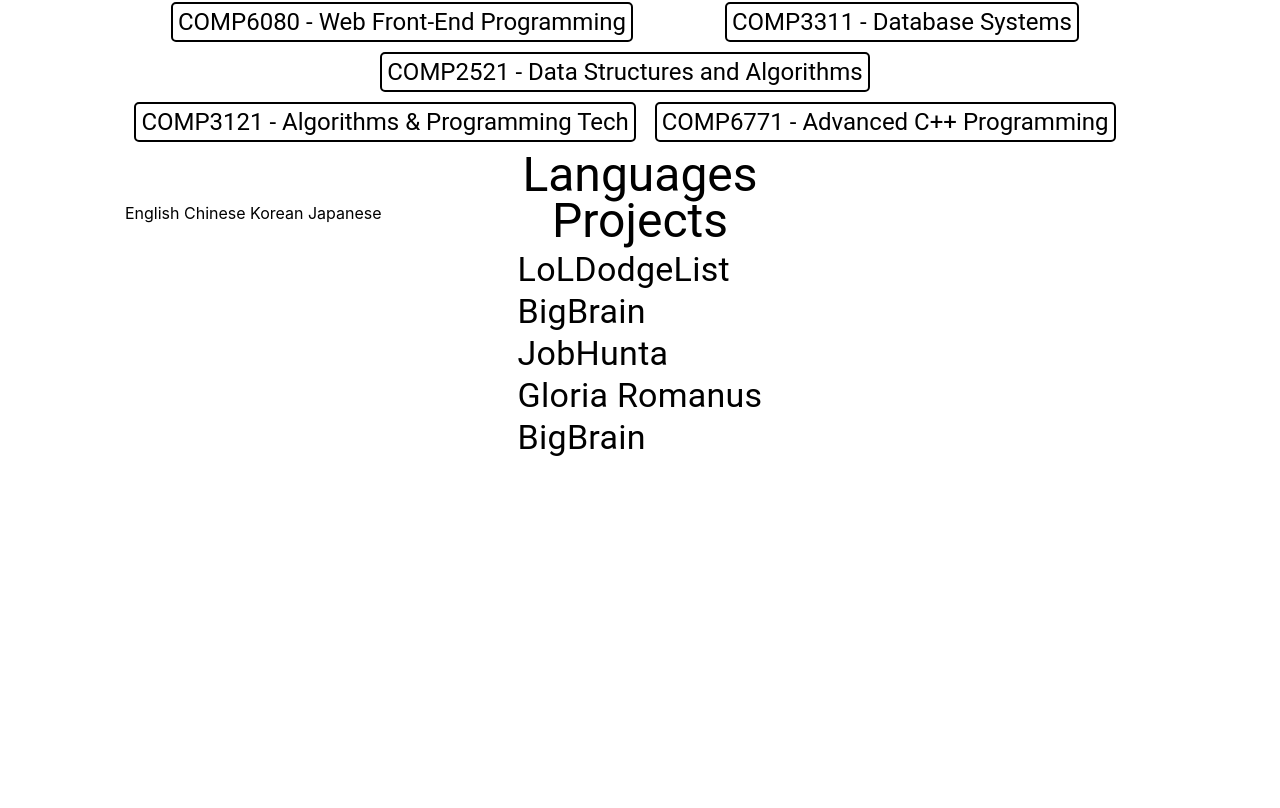
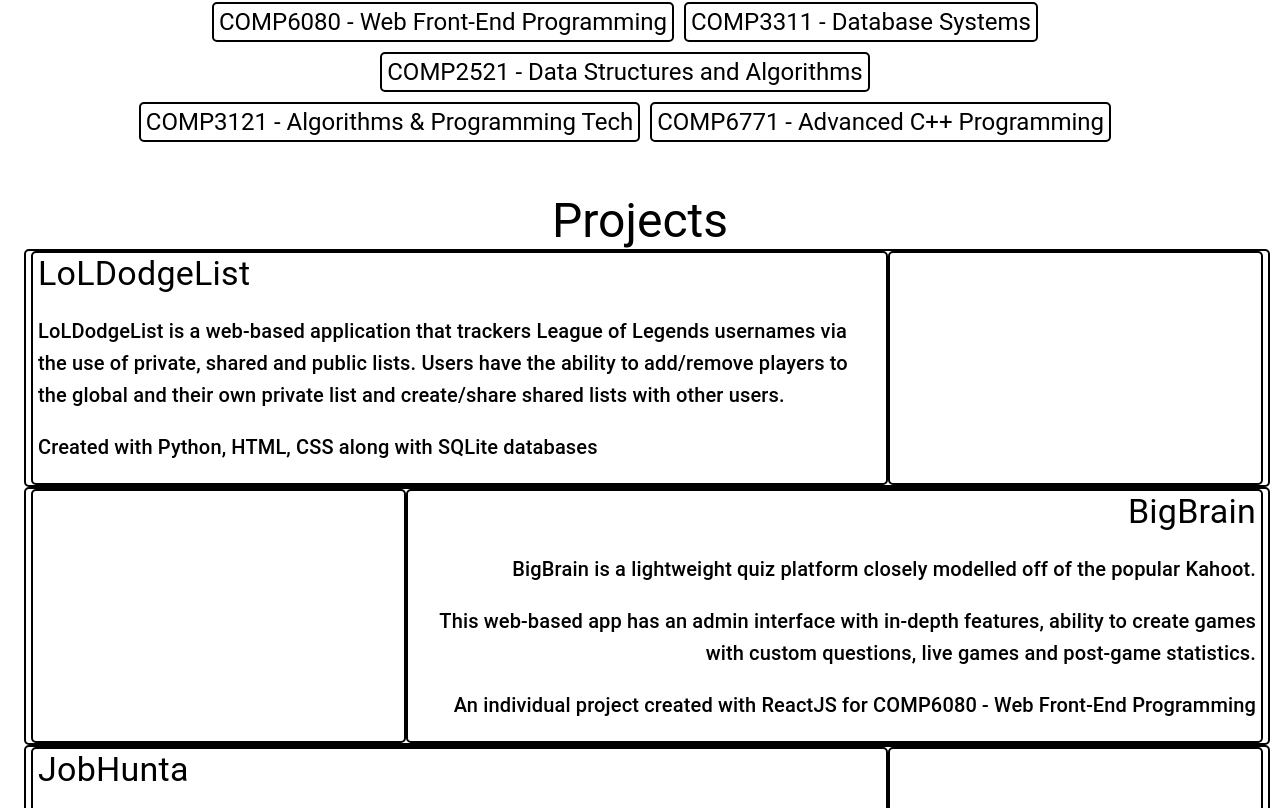
Before and after one commit to xhslgit/tonyliao.com, a React (Create React App) app: page / in a window 1280 px wide. Shown: the part 1432-2240 px from the top of the page. Built offline with nearby package versions, Linux system fonts and the light colour scheme.

Commit message:
Personal project descriptions added

```diff
--- a/src/App.js
+++ b/src/App.js
@@ -1,6 +1,7 @@
 import NavBar from './components/NavBar';
 import Intro from './components/Intro';
 import About from './components/About';
+import Project from './components/Project';
 import { useRef } from 'react'
 import { Container, Grid, Typography } from '@material-ui/core';
 const App = () => {
@@ -36,17 +37,37 @@ const App = () => {
           <About />
         </Grid>
         <Grid item ref={projectRef}>
-          <Container m={1000} id="project" style={{height: '100vh'}}>
+          <Container m={1000} id="project" style={{height: '140vh', width: '100vw'}}>
             <Typography variant="h3" align="center">Projects</Typography>
-            <Typography variant="h4">LoLDodgeList</Typography>
-            <Typography variant="h4">BigBrain</Typography>
-            <Typography variant="h4">JobHunta</Typography>
-            <Typography variant="h4">Gloria Romanus</Typography>
-            <Typography variant="h4">BigBrain</Typography>
-
+            <Project
+              title="LoLDodgeList"
+              align="left"
+              desc={"LoLDodgeList is a web-based application that trackers League of Legends usernames via the use of private, shared and public lists. Users have the ability to add/remove players to the global and their own private list and create/share shared lists with other users. \nCreated with Python, HTML, CSS along with SQLite databases"}
+            />
+            <Project
+              title="BigBrain"
+              align="right"
+              desc={"BigBrain is a lightweight quiz platform closely modelled off of the popular Kahoot.\nThis web-based app has an admin interface with in-depth features, ability to create games with custom questions, live games and post-game statistics.\nAn individual project created with ReactJS for COMP6080 - Web Front-End Programming"}
+            />
+            <Project
+              title="JobHunta"
+              align="left"
+              desc={"Job-Hunta, takes popular job search APIs such as CareerJet, Adzuna, and GitHub Jobs, and combines them into one integrated job hub for our user's convenience, whilst offering a multitude of quality features.\nUniversity group project created for SENG2021"}
+            />
+            <Project
+              title="Gloria Romanus"
+              align="right"
+              desc={"Gloria Romanus is a \"Risk\" style video game implemented as a desktop application. Developed through Java with the implementation of many Java OO design practices, Gloria Romanus allows the player to control various factions that existed around 200BC.\nPlayers can train/upgrade troops, build various structures, conquer regions/provinces and take over other factions.\nUniversity group project created for COMP2511"}
+            />
+            <Project
+              title="Personal Website"
+              align="left"
+              desc={"What you are looking at right now!\nCreated with ReactJS"}
+            />
           </Container>
         </Grid>
-        <Grid item ref={contactRef} style={{textAlign: 'center'}}>
+
+        <Grid item ref={contactRef} style={{textAlign: 'center', height: '30vh'}}>
           <Container m={1000}>
             <Typography variant="h3" inline>Contact Me</Typography>
             <Typography variant="h4" inline>Tonyliao2009@gmail.com</Typography>
--- a/src/components/About.jsx
+++ b/src/components/About.jsx
@@ -138,7 +138,7 @@ export default function About () {
         </IconBox>
       </Box>
       <Typography variant="h2" align="center">Notable Courses taken during University</Typography>
-      <Box display="flex" flexDirection="row" flexWrap="wrap" justifyContent="space-around" width="1000px" column="">
+      <Box display="flex" flexDirection="row" flexWrap="wrap" justifyContent="center" width="1000px" column="">
         <CourseBox>
           <Typography variant="h5" align="center">COMP6080 - Web Front-End Programming</Typography>
         </CourseBox>
@@ -155,8 +155,8 @@ export default function About () {
           <Typography variant="h5" align="center">COMP6771 - 	Advanced C++ Programming</Typography>
         </CourseBox>
       </Box>
-      <Typography variant="h3" align="center">Languages</Typography>
-      <Typography variant="caption1" align="center" style={{fontWeight: '400'}}>English Chinese Korean Japanese</Typography>
+      {/* <Typography variant="h4" align="center">Languages</Typography>
+      <Typography variant="h6" align="center" style={{fontWeight: '400', textAlign: 'center'}}>English Chinese Korean Japanese</Typography> */}
     </Container>
   );
 }
--- /dev/null
+++ b/src/components/Project.jsx
@@ -0,0 +1,53 @@
+import React, {Fragment}  from 'react';
+import { Typography } from '@material-ui/core';
+import styled from 'styled-components';
+
+export default function Project ({title, align, desc}) {
+  const ProjectContainer = styled.div`
+    display: flex;
+    flex-direction: row;
+    border:2px solid black;
+    border-radius: 5px;
+    width: 100%;
+    margin: 0 auto;
+    padding: 0 5px;
+  `
+  const TextContainer = styled.div`
+  text-align: ${align};
+  border:2px solid black;
+  border-radius: 5px;
+  width:70%;
+  padding: 0 5px;
+  `
+  const ImgContainer = styled.div`
+  border:2px solid black;
+  border-radius: 5px;
+  width:30%;
+  padding: 0 5px;
+  `
+  const newDesc = desc.split('\n').map(str =><p>{str}</p>);
+  return (
+    <ProjectContainer>
+      {align === "right" ?
+        <Fragment>
+          <ImgContainer>
+          </ImgContainer>
+          <TextContainer>
+            <Typography variant="h4">{title}</Typography>
+            <Typography variant="h6">{newDesc}</Typography>
+          </TextContainer>
+        </Fragment>
+      :
+        <Fragment>
+          <TextContainer>
+            <Typography variant="h4">{title}</Typography>
+            <Typography variant="h6">{newDesc}</Typography>
+          </TextContainer>
+          <ImgContainer>
+          </ImgContainer>
+        </Fragment>
+      }
+
+    </ProjectContainer>
+  );
+};
```
